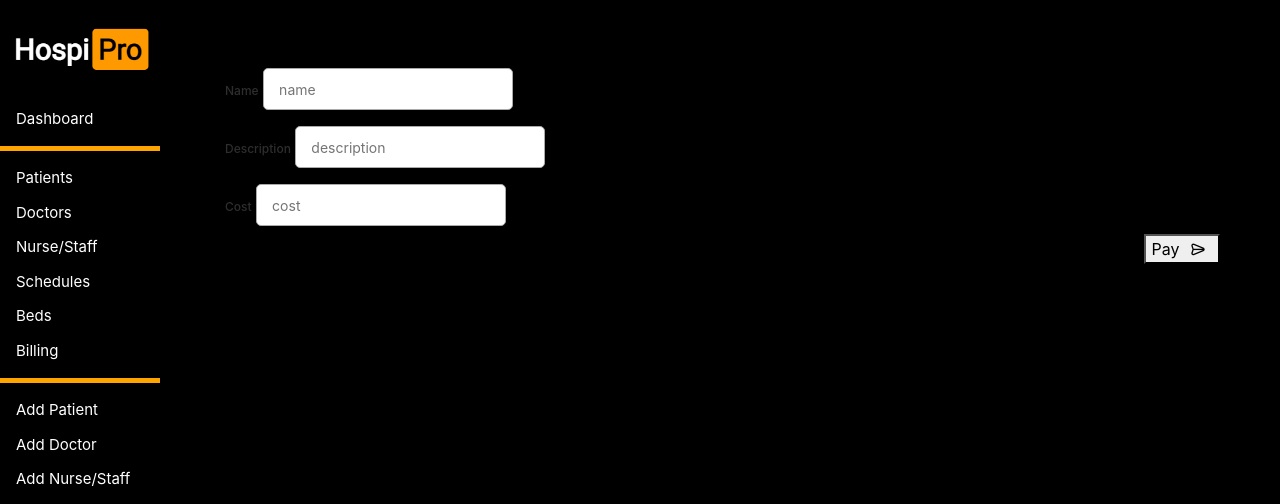
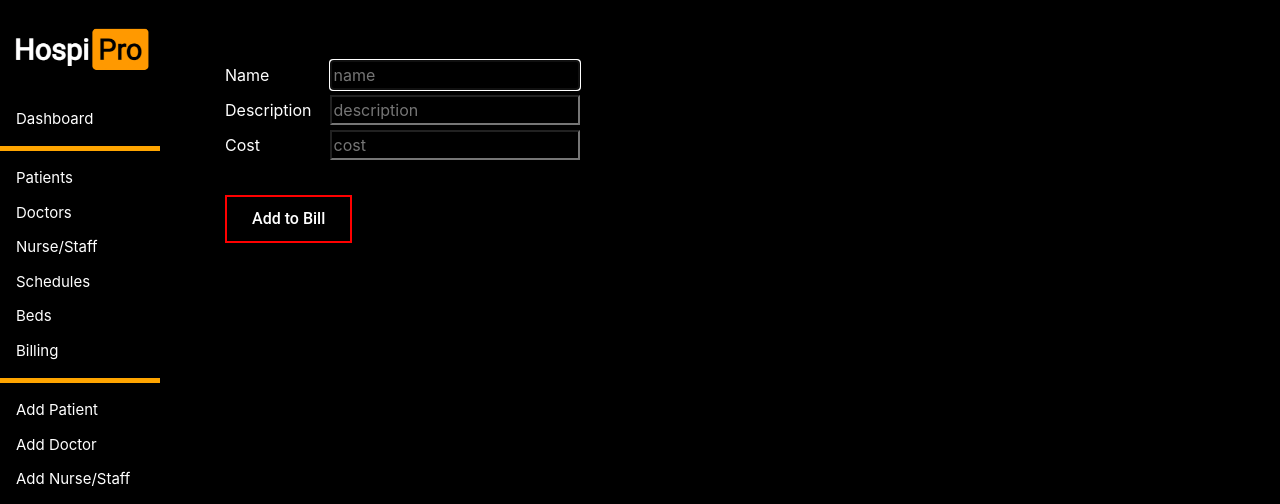
Before and after one commit to AnkitNSFW/HospiPro, a Django app: page /billing/add_to_bill/1 in a window 1280 px wide. Shown: the top 504 px of the page. Run offline with Django 4.2, Linux system fonts and the light colour scheme; some libraries are stand-ins or nearby versions.

Commit message:
Completed the pay_bill and Add_item feature for Billing

```diff
--- /dev/null
+++ b/HospiPro/dashboard/static/css/billing_from.css
@@ -0,0 +1,43 @@
+input {
+    color: white;
+    background-color: black;
+    width: 250px;
+}
+
+label {
+    color: white;
+    width: 100px;
+}
+
+button {
+    margin-top: 30px;
+}
+
+h4 {
+    color: white;
+}
+.white_text {
+    color: white;
+}
+
+.flex {
+    display: flex;
+}
+
+.amount_label {
+    width: 120px;
+}
+
+.line {
+    background-color: white;
+    height: 5px;
+    width: 250px;
+    margin: 10px 0px;
+}
+
+.green {
+    color: green;
+}
+.red {
+    color: red;
+}
--- a/HospiPro/dashboard/templates/dashboard/billing_pay_bill.html
+++ b/HospiPro/dashboard/templates/dashboard/billing/billing_add_to_bill.html
@@ -7,31 +7,31 @@
 {%endblock%}
 
 {%block extra_css%}
-<link rel="stylesheet" href="{% static 'css/add_patient.css' %}">
+<link rel="stylesheet" href="{% static 'css/billing_from.css' %}">
+<link rel="stylesheet" href="{% static 'css/buttons.css' %}">
 <link rel="stylesheet" href="https://unicons.iconscout.com/release/v4.0.0/css/line.css">
 {%endblock%}
 
 {%block content%}
-    <form action="/billing/" method="POST">
+    <form action="/billing/add_to_bill/{{patient_id}}" method="POST">
         {% csrf_token %}
-        <div class="input-field">
+        <div>
             <label>Name</label>
             <input type="text" placeholder="name" required name="name" autofocus="true">
         </div>
 
-        <div class="input-field">
+        <div>
             <label>Description</label>
             <input type="string" placeholder="description" required name="description" maxlength="200">
         </div>
 
-        <div class="input-field">
+        <div>
             <label>Cost</label>
             <input type="number" placeholder="cost" required name="cost">
         </div>
-        <div style="display: flex; flex-direction: column; align-items: flex-start;">
-            <button   class="nextBtn" style="align-self: flex-end;" type="submit">
-                <span class="btnText">Pay</span>
-                <i class="uil uil-navigator"></i>
+        <div>
+            <button class="delete_button" type="submit" class="plain-button">
+                    Add to Bill
             </button>
         </div>
     </form>
--- a/HospiPro/dashboard/templates/dashboard/billing_add_to_bill.html
+++ /dev/null
@@ -1,38 +0,0 @@
-{% extends 'dashboard/base.html' %}
-
-{% load static %}
-
-{%block title%}
-    Pay bill
-{%endblock%}
-
-{%block extra_css%}
-<link rel="stylesheet" href="{% static 'css/add_patient.css' %}">
-<link rel="stylesheet" href="https://unicons.iconscout.com/release/v4.0.0/css/line.css">
-{%endblock%}
-
-{%block content%}
-    <form action="/billing/add_to_bill/{{patient_id}}" method="POST">
-        {% csrf_token %}
-        <div class="input-field">
-            <label>Name</label>
-            <input type="text" placeholder="name" required name="name" autofocus="true">
-        </div>
-
-        <div class="input-field">
-            <label>Description</label>
-            <input type="string" placeholder="description" required name="description" maxlength="200">
-        </div>
-
-        <div class="input-field">
-            <label>Cost</label>
-            <input type="number" placeholder="cost" required name="cost">
-        </div>
-        <div style="display: flex; flex-direction: column; align-items: flex-start;">
-            <button   class="nextBtn" style="align-self: flex-end;" type="submit">
-                <span class="btnText">Pay</span>
-                <i class="uil uil-navigator"></i>
-            </button>
-        </div>
-    </form>
-{%endblock%}
--- a/HospiPro/dashboard/views.py
+++ b/HospiPro/dashboard/views.py
@@ -12,7 +12,7 @@ def home(response):
 def patients(response):
     context = {}
     context['patients'] = Patient.objects.all()
-    return render(response, 'dashboard/patients.html', context=context)
+    return render(response, 'dashboard/patient/patients.html', context=context)
 
 def patients_id(response, id):
     context = {}
@@ -22,7 +22,7 @@ def patients_id(response, id):
     except:
         context['patient'] = []
     print(id)
-    return render(response, 'dashboard/individual_patient.html', context=context)
+    return render(response, 'dashboard/patient/individual_patient.html', context=context)
 
 # if someone directly goes to /search/ without to_srarch redirecting to /patient
 def patients_search(response):
@@ -35,12 +35,12 @@ def patients_to_search(response, to_search):
     except:
         context['patients'] = []
 
-    return render(response, 'dashboard/patients.html', context=context)
+    return render(response, 'dashboard/patient/patients.html', context=context)
 
 def doctors(response):
     context = {}
     context['doctors'] = Doctor.objects.all()
-    return render(response, 'dashboard/doctors.html', context=context)
+    return render(response, 'dashboard/doctor/doctors.html', context=context)
 
 def doctors_id(response, id):
     context = {}
@@ -50,7 +50,7 @@ def doctors_id(response, id):
     except:
         context['doctor'] = []
     print(id)
-    return render(response, 'dashboard/individual_doctor.html', context=context)
+    return render(response, 'dashboard/doctor/individual_doctor.html', context=context)
 
 # if someone directly goes to /search/ without to_srarch redirecting to /doctor
 def doctors_search(response):
@@ -64,7 +64,7 @@ def doctors_to_search(response, to_search):
     # except:
     #     context['doctors'] = []
     context['doctors'] = Doctor.search(to_search)
-    return render(response, 'dashboard/doctors.html', context=context)
+    return render(response, 'dashboard/doctor/doctors.html', context=context)
 
 def add_patient(response):
     if response.method == "POST":
@@ -95,7 +95,7 @@ def add_patient(response):
         patient.save()
         return redirect("/")
     else:
-        return render(response, 'dashboard/add_patient.html')
+        return render(response, 'dashboard/patient/add_patient.html')
 
 def add_doctor(response):
     if response.method == "POST":
@@ -133,7 +133,7 @@ def add_doctor(response):
 
         return redirect("/")
     else:
-        return render(response, 'dashboard/add_doctor.html')
+        return render(response, 'dashboard/doctor/add_doctor.html')
 
 def something_went_wrong(response):
     return render(response, 'dashboard/something_went_wrong.html')
@@ -161,7 +161,7 @@ def billing(response):
             }
         )
 
-    return render(response, 'dashboard/billing.html' ,context=context)
+    return render(response, 'dashboard/billing/billing.html' ,context=context)
 
 def individual_billing(response, id):
     try:
@@ -172,20 +172,19 @@ def individual_billing(response, id):
 
         if patient:
             context['total_bill'], context['item_list'] = patients_bill_items(id=id)
-            context["balance"] = patient.total_bill - patient.paid_bill
-            return render(response, 'dashboard/individual_billing.html' ,context=context)
+            context['balance'] = patient.paid_bill-patient.total_bill
+            return render(response, 'dashboard/billing/individual_billing.html' ,context=context)
         else:
             return redirect('/something_went_wrong')
     except:
         return redirect('/something_went_wrong')
 
 def add_to_bill(response, id):
-    print(id)
     try:
         if response.method == 'GET':
             context = {}
             context['patient_id']=id
-            return render(response, 'dashboard/billing_add_to_bill.html', context=context)
+            return render(response, 'dashboard/billing/billing_add_to_bill.html', context=context)
         elif response.method == 'POST':
             BillItem(
                 patient_id=id,
@@ -200,9 +199,21 @@ def add_to_bill(response, id):
 def pay_bill(response, id):
     try:
         if response.method == 'GET':
-            return redirect('/billing/{id}')
+            update_total_bill(id=id)
+            patient = Patient.objects.get(id=id)
+            context = {}
+            context['patient_name'] = patient.first_name+" "+patient.last_name
+            context['patient_id'] = patient.id
+            context['total_bill'] = patient.total_bill
+            context['paid_bill'] = patient.paid_bill
+            context['balance'] = patient.paid_bill-patient.total_bill
+
+            return render(response, 'dashboard/billing/billing_pay_bill.html', context=context)
         elif response.method == 'POST':
-            return redirect('/billing/{id}')
+            patient = Patient.objects.get(id=id)
+            patient.paid_bill += int(response.POST['paid_amount'])
+            patient.save()
+            return redirect(f'/billing/{id}')
     except:
         return redirect('/something_went_wrong')
 
```
Also changed, not shown: HospiPro/dashboard/templates/dashboard/billing/billing_pay_bill.html (added, +51 -0 lines), HospiPro/dashboard/templates/dashboard/billing/individual_billing.html (renamed from HospiPro/dashboard/templates/dashboard/individual_billing.html, +8 -9 lines), HospiPro/dashboard/templates/dashboard/billing/billing.html (renamed from HospiPro/dashboard/templates/dashboard/billing.html), HospiPro/dashboard/templates/dashboard/doctor/add_doctor.html (renamed from HospiPro/dashboard/templates/dashboard/add_doctor.html), HospiPro/dashboard/templates/dashboard/doctor/doctors.html (renamed from HospiPro/dashboard/templates/dashboard/doctors.html), HospiPro/dashboard/templates/dashboard/doctor/individual_doctor.html (renamed from HospiPro/dashboard/templates/dashboard/individual_doctor.html), HospiPro/dashboard/templates/dashboard/patient/add_patient.html (renamed from HospiPro/dashboard/templates/dashboard/add_patient.html), HospiPro/dashboard/templates/dashboard/patient/individual_patient.html (renamed from HospiPro/dashboard/templates/dashboard/individual_patient.html), HospiPro/dashboard/templates/dashboard/patient/patients.html (renamed from HospiPro/dashboard/templates/dashboard/patients.html), HospiPro/dashboard/views/view_billing.py (added), HospiPro/dashboard/views/view_doctor.py (added), HospiPro/dashboard/views/view_patient.py (added).
